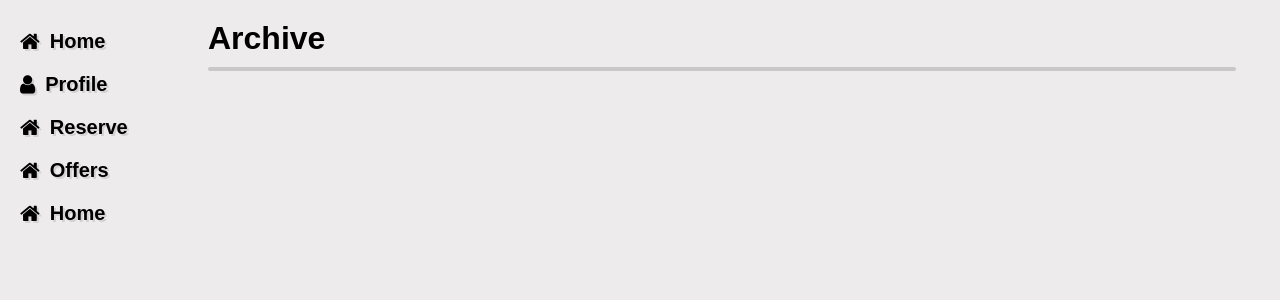
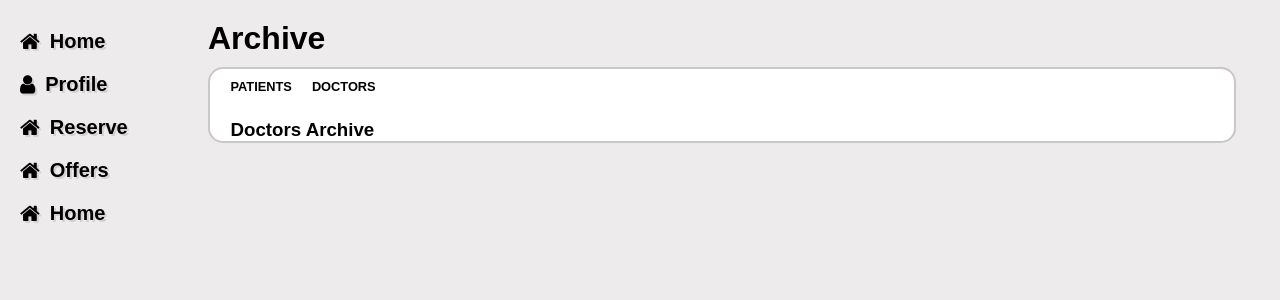
Before and after one commit to SeifA7mad/Utopia-Clinc-website-, a PHP site: page /admin/dashboard.html in a window 1280 px wide. Shown: the part 64-364 px from the top of the page. Run offline with PHP 8.4, Linux system fonts and the light colour scheme.

Commit message:
dashboard1

```diff
--- a/Utopia Clinic (website)/admin/dashboard.html
+++ b/Utopia Clinic (website)/admin/dashboard.html
@@ -63,7 +63,16 @@
                    <h1> Archive </h1>
                </div>
                <div class="body-container-bottom">
-                   <div> </div>
+                   <div class="tabs">
+                       <a href="">  PATIENTS </a>
+                       <a href="">  DOCTORS </a>
+                   </div>
+                   <div class="head">
+                       <h3> Doctors Archive </h3>
+                   </div>
+                   <div class="info-table">
+
+                   </div>
                </div>
             </div>
         </main>
--- a/Utopia Clinic (website)/includes/styles.css
+++ b/Utopia Clinic (website)/includes/styles.css
@@ -106,7 +106,41 @@ nav .side-nav ul li:hover, nav .side-nav ul li a:hover {
     margin-top: 10px;
     border-radius: 15px;
     border: 2px solid rgba(173, 169, 169, 0.651);
+    display: flex;
+    flex-direction: column;
+    justify-content: center;
+    align-items: center;
 }
+
+
+.body-container .body-container-bottom .tabs {
+    width: 96%;
+    height: 20%;
+    display: flex;
+    align-items: center;
+    margin: 10px 0;
+}
+
+.body-container .body-container-bottom .tabs a {
+    text-decoration: none;
+    margin-right: 20px;
+    color: black;
+    font-weight: bold;
+    font-size: 0.8em;
+}
+
+.body-container .body-container-bottom .tabs a:hover {
+    color: rgba(0, 0, 255, 0.527);
+}
+
+.body-container .body-container-bottom .head {
+    width: 96%;
+    height: 20%;
+    display: flex;
+    margin-top: 15px;
+    justify-content: space-between;
+}
+
 
 /* Dashboard */
 
```
